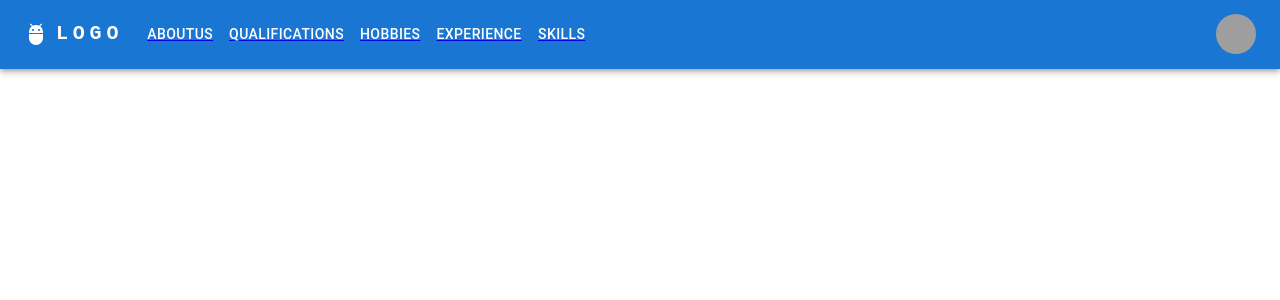
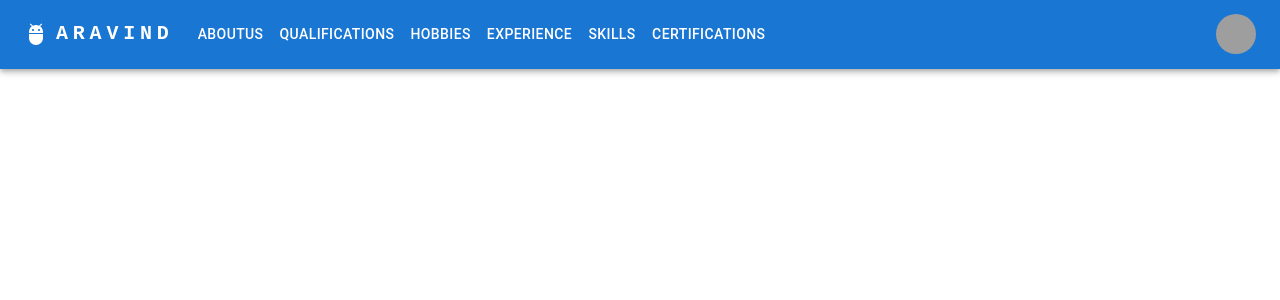
Before and after one commit to gsrrinathreddy/scit-ece-19-23-aravind, a React (Create React App) app in the folder project1/: page / in a window 1280 px wide. Shown: the top 300 px of the page. Built offline with nearby package versions, Linux system fonts and the light colour scheme; grey boxes are pictures that could not be loaded.

Commit message:
portfolio completd

```diff
--- a/project1/src/components/Navbar/index.js
+++ b/project1/src/components/Navbar/index.js
@@ -14,7 +14,7 @@ import MenuItem from '@mui/material/MenuItem';
 import AdbIcon from '@mui/icons-material/Adb';
 import { Link } from 'react-router-dom';
 
-const pages = ['Aboutus', 'Qualifications', 'Hobbies','Experience','Skills'];
+const pages = ['Aboutus', 'Qualifications', 'Hobbies','Experience','Skills',"Certifications"];
 const settings = ['Profile', 'Account', 'Dashboard', 'Logout'];
 
 function Navbar() {
@@ -56,7 +56,7 @@ function Navbar() {
               textDecoration: 'none',
             }}
           >
-            LOGO
+            ARAVIND
           </Typography>
 
           <Box sx={{ flexGrow: 1, display: { xs: 'flex', md: 'none' } }}>
@@ -116,7 +116,7 @@ function Navbar() {
           </Typography>
           <Box sx={{ flexGrow: 1, display: { xs: 'none', md: 'flex' } }}>
             {pages.map((page) => (
-                <Link to={page}>
+                <Link to={page}style={{textDecoration:"none"}}>
               <Button
                 key={page}
                 onClick={handleCloseNavMenu}
```
